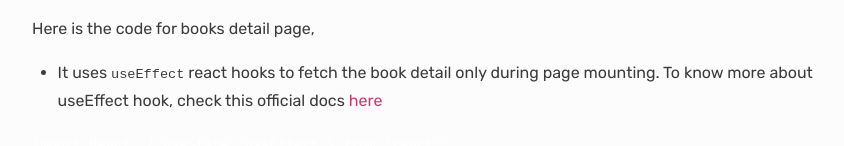
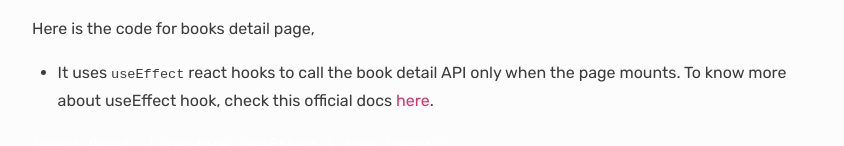
Before and after one commit to learnwithparam/website, a Gatsby site: page /blog/book-details-page-using-react-router/ in a window 1280 px wide. Shown: the part 4976-5122 px from the top of the page, without its empty margins (210-1054 px from the left). Built offline with nearby package versions, Linux system fonts and the light colour scheme; Gatsby itself is replaced by a stand-in of ours; some packages are replaced by stand-ins of ours; code samples lack their colours.

Commit message:
blog: react hooked book with details page

````diff
--- a/content/blog/book-details-page-using-react-router/index.md
+++ b/content/blog/book-details-page-using-react-router/index.md
@@ -188,7 +188,7 @@ Alright, we have done linking between the pages. Now we need to show details abo
 
 Here is the code for books detail page,
 
-- It uses `useEffect` react hooks to fetch the book detail only during page mounting. To know more about useEffect hook, check this official docs [here](https://reactjs.org/docs/hooks-effect.html)
+- It uses `useEffect` react hooks to call the book detail API only when the page mounts. To know more about useEffect hook, check this official docs [here](https://reactjs.org/docs/hooks-effect.html).
 
 ```js
 import React, { useState, useEffect } from 'react';
````
